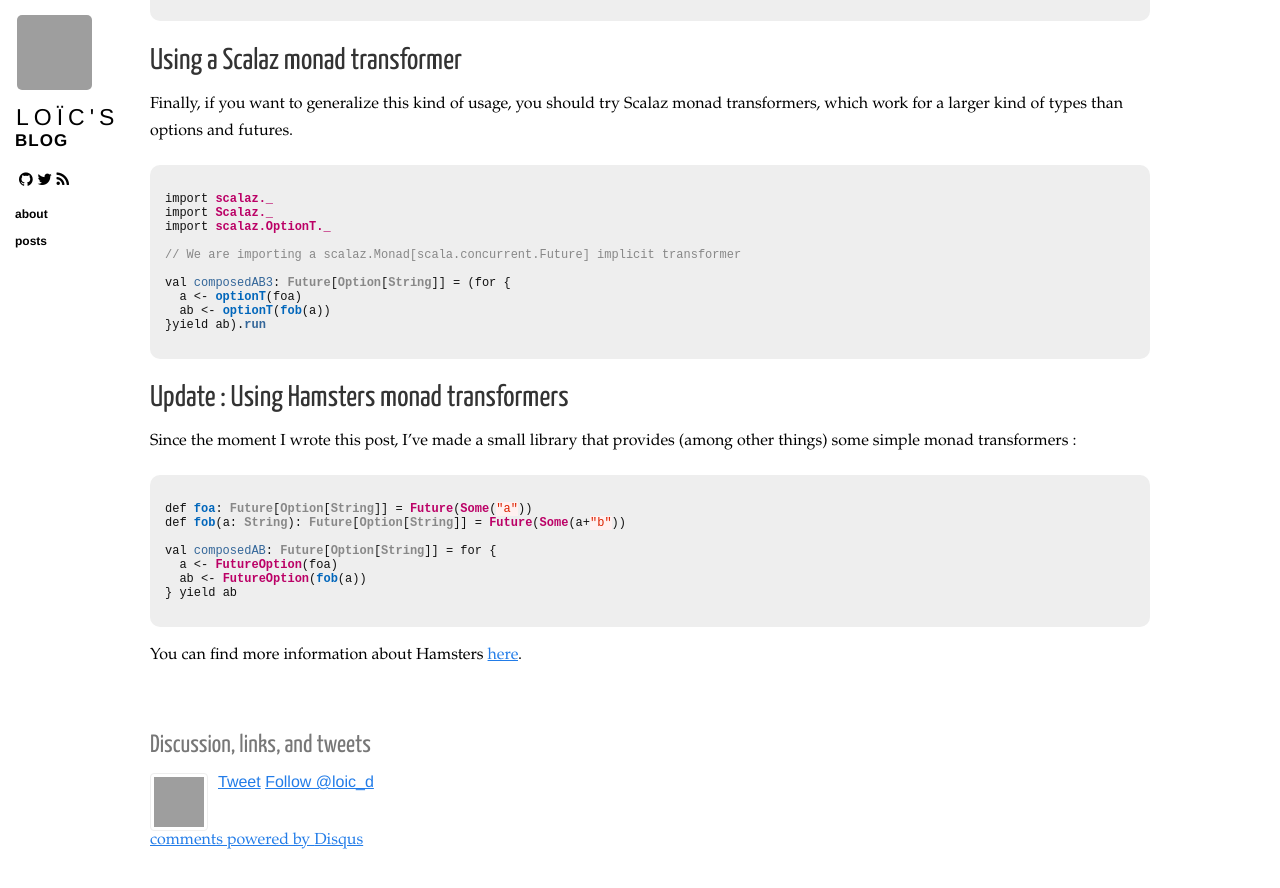
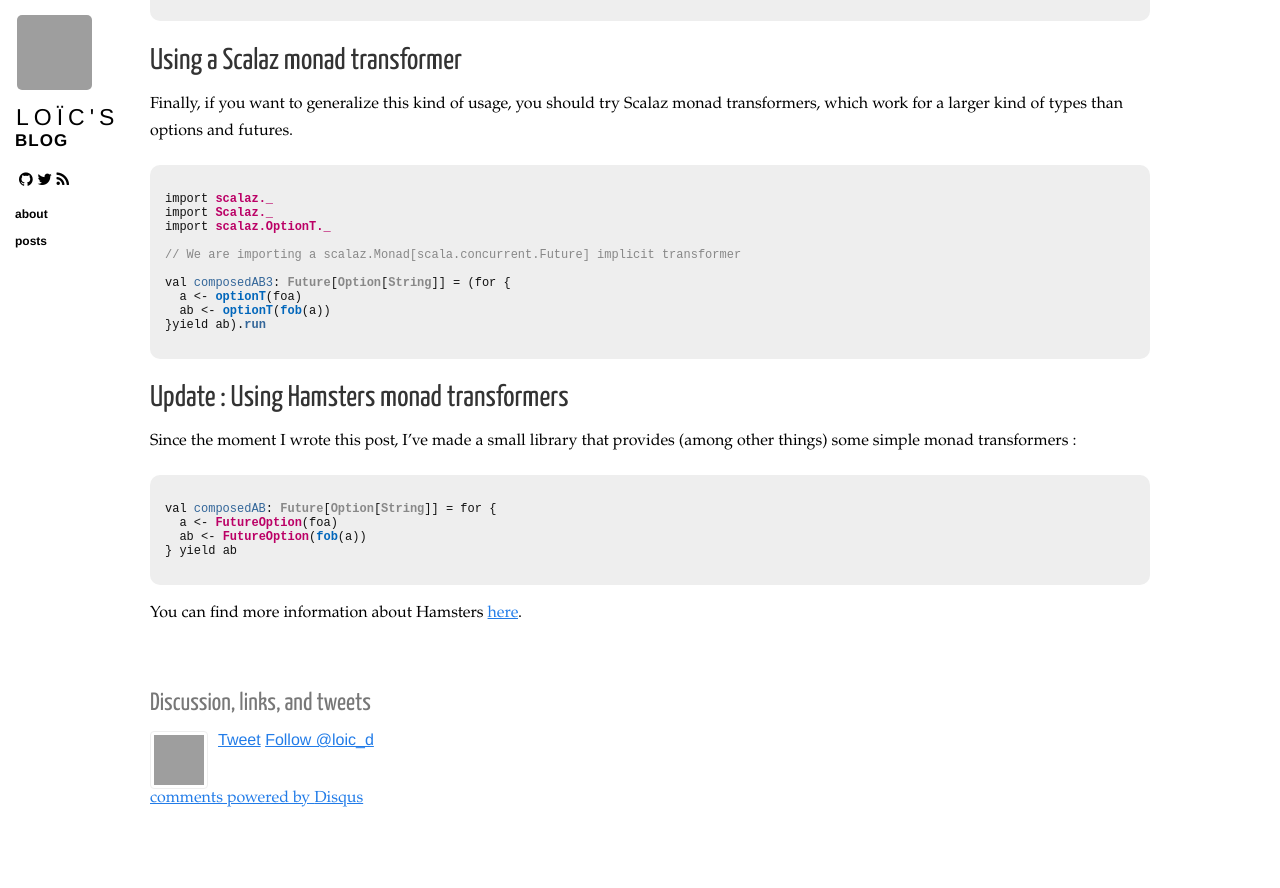
Before and after one commit to loicdescotte/loicdescotte.github.io, a Jekyll site: the page built from _posts/2015-01-23-scala-compose-option-future.md, in a window 1280 px wide and 900 px high, scrolled down 2098 px. Shown: the top 888 px of the window. Built offline with Jekyll 4.4.1, drawn with Linux system fonts in a browser that asks for light colours; nearby versions of some CDN libraries; comment, search, counter and statistics services are not loaded; after the commit the page ends 2956 px from its top, so only the background shows below that; grey boxes are pictures that could not be loaded.

Commit message:
Update 2015-01-23-scala-compose-option-future.md

```diff
--- a/_posts/2015-01-23-scala-compose-option-future.md
+++ b/_posts/2015-01-23-scala-compose-option-future.md
@@ -135,8 +135,6 @@ val composedAB3: Future[Option[String]] = (for {
 Since the moment I wrote this post, I've made a small library that provides (among other things) some simple monad transformers :
 
 {% highlight scala %}
-def foa: Future[Option[String]] = Future(Some("a"))
-def fob(a: String): Future[Option[String]] = Future(Some(a+"b"))
 
 val composedAB: Future[Option[String]] = for {
   a <- FutureOption(foa)
```
